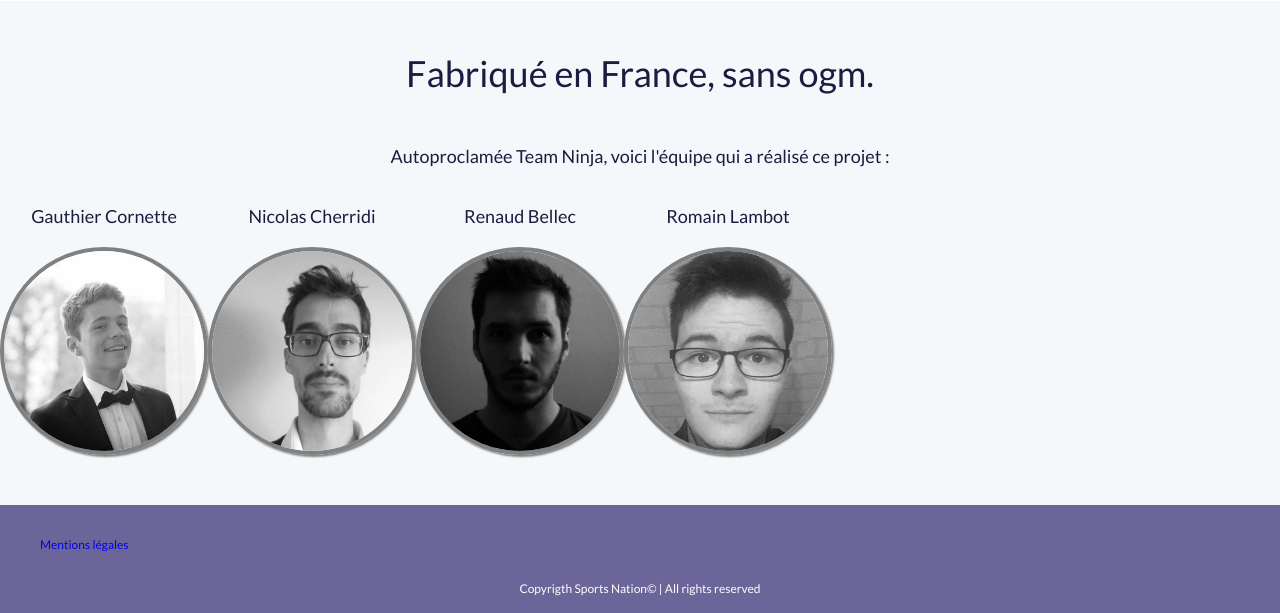
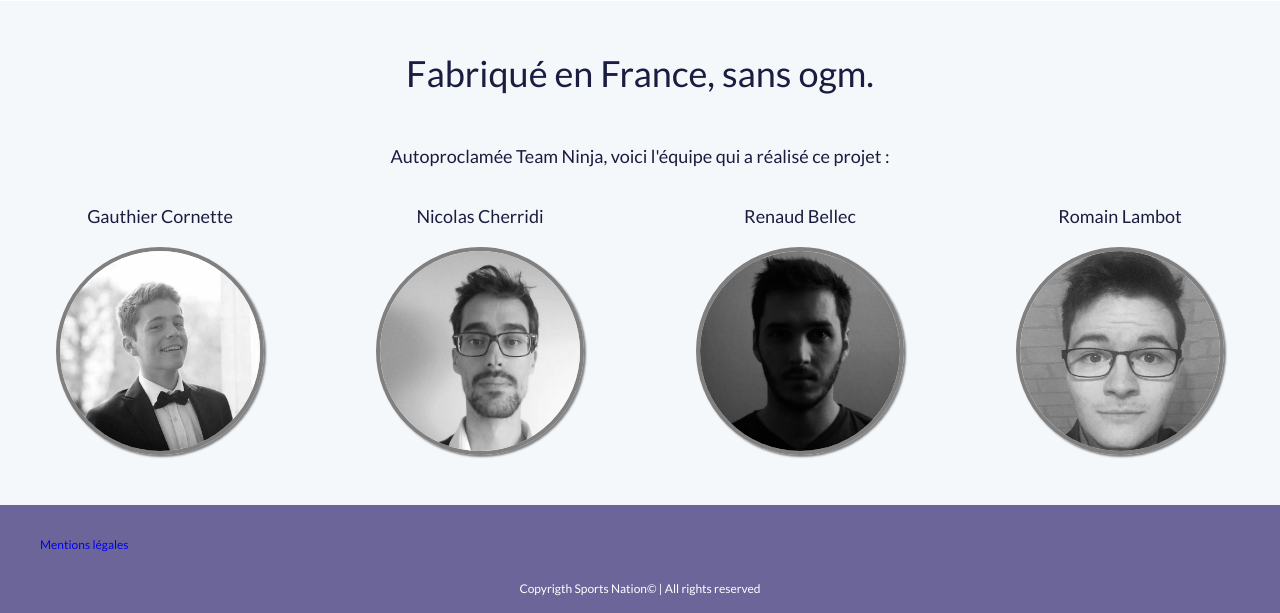
Before and after one commit to esgiprojetninja/ninja, a PHP site: page /landing/welcome in a window 1280 px wide. Shown: the part 2089-2702 px from the top of the page. Run offline with PHP 8.4, Linux system fonts and the light colour scheme; some libraries are stand-ins or nearby versions.

Commit message:
quick fix

```diff
--- a/public/css/landing.css
+++ b/public/css/landing.css
@@ -100,6 +100,10 @@
     flex-wrap: wrap;
 }
 
+.block-grey .teammates .teammate-box {
+    width: 25%;
+}
+
 @media screen and (max-width: 800px) {
     .block-grey .teammates .teammate-box {
         width: 50%;
```
